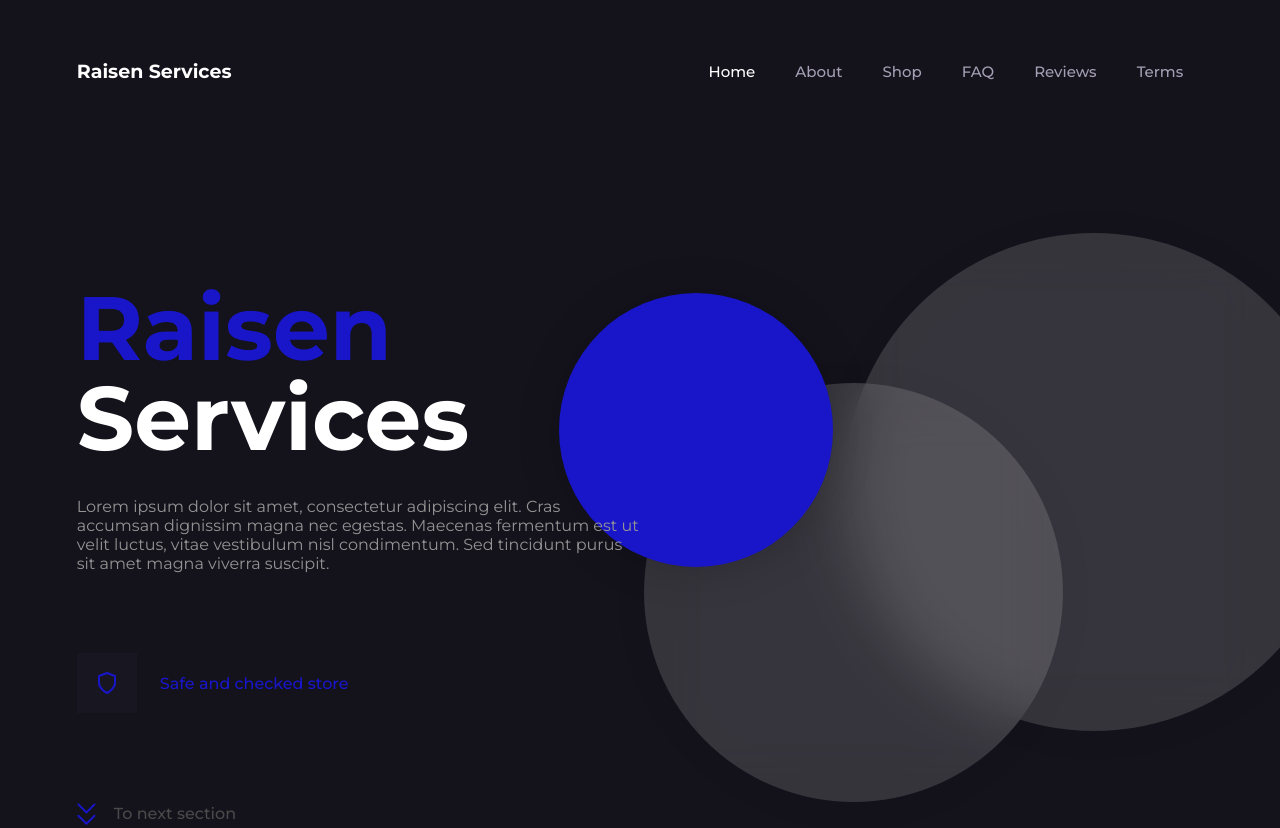
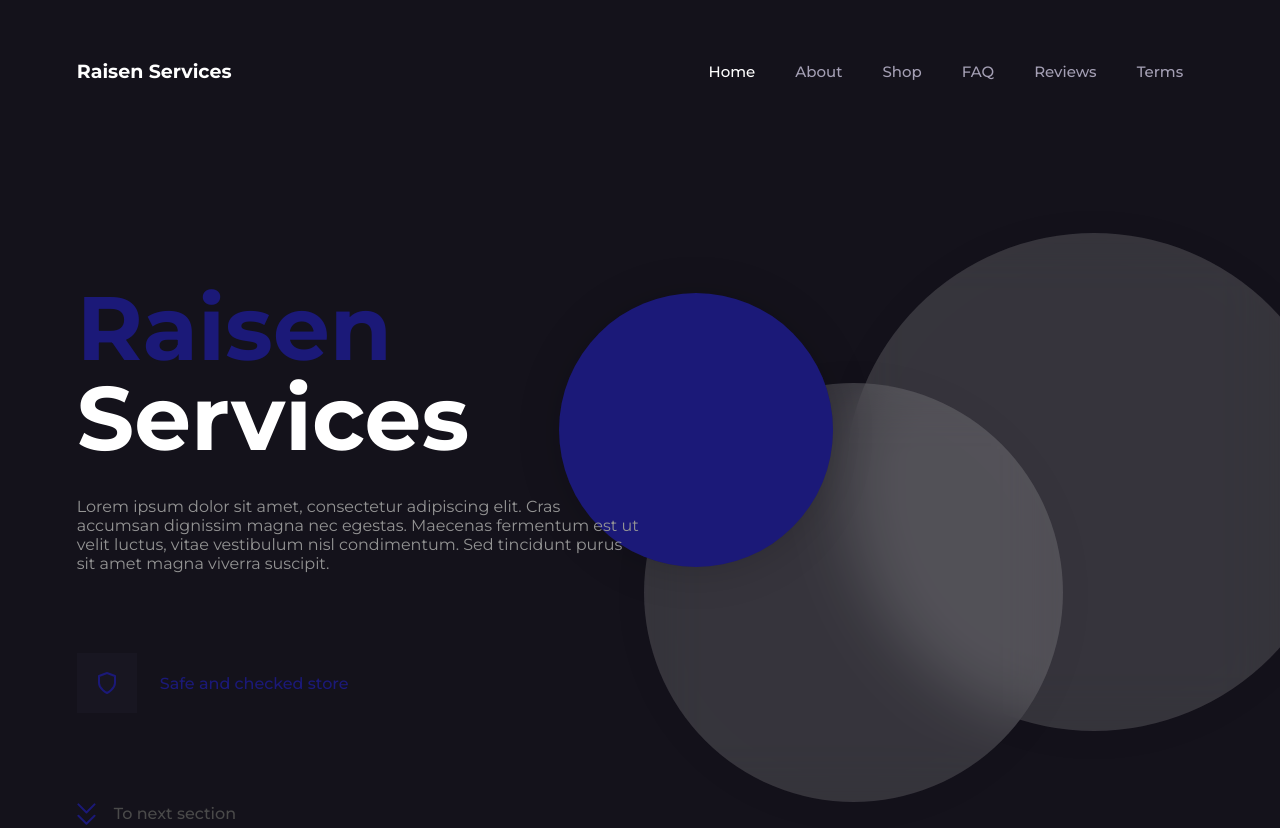
Before and after one commit to raisenshops/raisenshops.github.io, a plain HTML site: page index.html in a window 1280 px wide. Shown: the top 828 px of the page. Drawn offline with nearby package versions, Linux system fonts and the light colour scheme; a script that the page names is missing.

Commit message:
Update colors.css

```diff
--- a/assets/css/colors.css
+++ b/assets/css/colors.css
@@ -4,7 +4,7 @@
 :root {
     --backgroundMain: #14121B;
     --backgroundSecond: #181621;
-    --colorMain: #1916c9;
+    --colorMain: #1b1978;
     --circleColor: #FFFFFF26;
     --colorText: #949494;
     --colorDefault: #fff;
```
